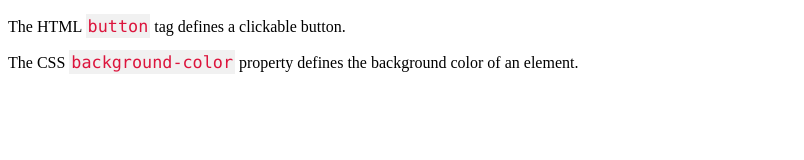
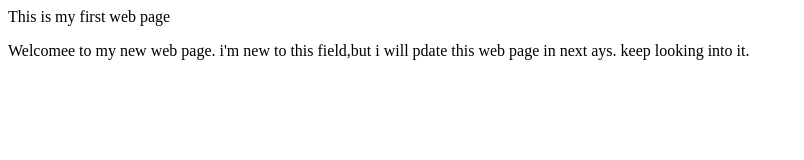
Before and after one commit to astrix-str/module_2, a plain HTML site: page index.html in a window 1280 px wide. Shown: the whole page, without its empty margins (0-804 px from the left). Drawn offline with Linux system fonts and the light colour scheme.

Commit message:
Update index.html

```diff
--- a/index.html
+++ b/index.html
@@ -1,20 +1,6 @@
-<!DOCTYPE html>
-<html>
-<head>
-<style>
-code {
-  font-family: Consolas,"courier new";
-  color: crimson;
-  background-color: #f1f1f1;
-  padding: 2px;
-  font-size: 105%;
-}
-</style>
-</head>
+
+<head>This is my first web page</head>
 <body>
-
-<p>The HTML <code>button</code> tag defines a clickable button.</p>
-<p>The CSS <code>background-color</code> property defines the background color of an element.</p>
-
+<p>Welcomee to my new web page. i'm new to this field,but i will pdate this web page in next ays. keep looking into it.</p>
 </body>
 </html>
```
